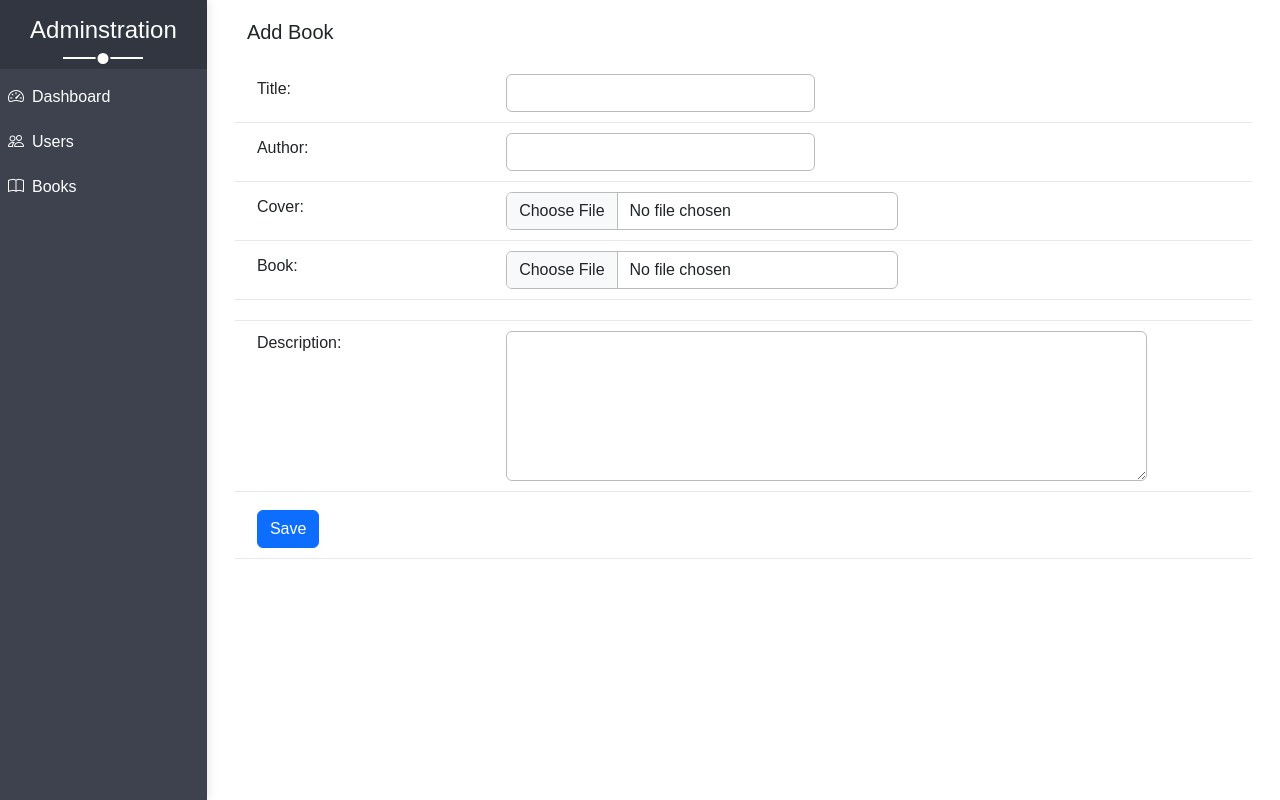
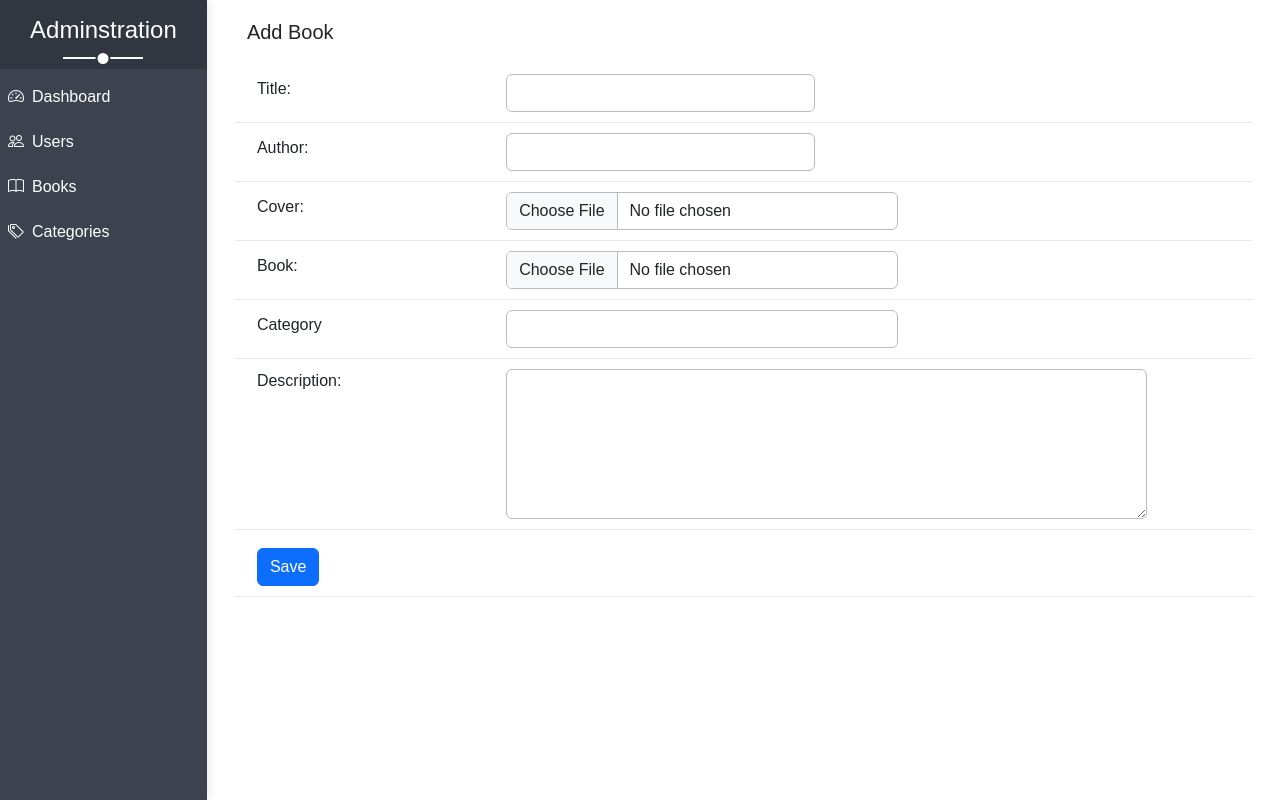
Before and after one commit to MahmoudZaytoni/free-library-project, a Flask app: page /admin/book/add in a window 1280 px wide. Run offline with Flask 2, Linux system fonts and the light colour scheme; data that the repository does not hold is empty; some libraries are stand-ins or nearby versions.

Commit message:
Create Category table and Perform all CRUD operations on it

```diff
--- a/website/admin.py
+++ b/website/admin.py
@@ -2,9 +2,9 @@ import os
 from flask import Blueprint, render_template, redirect, url_for, request, flash
 from flask_login import login_required, current_user
 from werkzeug.utils import secure_filename
-from .forms import BookForm, BookFormUpdate
+from .forms import BookForm, BookFormUpdate, CategoryForm
 from . import db, UPLOAD_FOLDER
-from .models import Book, User
+from .models import Book, User, Category
 
 admin = Blueprint('admin', __name__)
 
@@ -12,6 +12,7 @@ admin = Blueprint('admin', __name__)
 def dash():
   return render_template('admin.html', current_user=current_user)
 
+#################################### BOOKS ###########################################
 @admin.route('/book')
 def readbooks():
   books = Book.query.order_by(Book.id).all()
@@ -26,9 +27,10 @@ def addbook():
     cover = form.cover.data
     book = form.book.data
     desc = form.desc.data
+    category = form.category.data
     cover_filename = secure_filename(cover.filename)
     book_filename = secure_filename(book.filename)
-    new_book = Book(title=title, author=author, cover=cover_filename, file_name=book_filename, desc=desc)
+    new_book = Book(title=title, author=author,cover=cover_filename, file_name=book_filename, desc=desc, category=category)
     db.session.add(new_book)
     db.session.commit()
     cover.save(os.path.join(UPLOAD_FOLDER + '/covers', cover_filename))
@@ -74,8 +76,6 @@ def changebook(id):
     return render_template("book-form.html", current_user=current_user, form=form, operation="Change Book")
   return redirect(url_for('admin.readbooks'))
 
-
-
 @admin.route('/book/<int:id>/delete')
 def deletebook(id):
   book_to_delete = Book.query.get_or_404(id)
@@ -88,6 +88,7 @@ def deletebook(id):
     flash("Error", message='error')
   return redirect(url_for('admin.readbooks'))
 
+#################################### Users ###########################################
 @admin.route('/users')
 def readusers():
   users = User.query.order_by(User.id).all()
@@ -106,3 +107,50 @@ def delete_user(id):
   except:
     flash("Error", message='error')
   return redirect(url_for('admin.readusers'))
+
+#################################### Categories ###########################################
+@admin.route('/categories')
+def read_categories():
+  categories = Category.query.order_by(Category.id).all()
+  return render_template('categories.html', current_user=current_user, categories=categories)
+
+@admin.route('/category/add', methods= ["GET", "POST"])
+def add_category():
+  form = CategoryForm()
+  if form.validate_on_submit():
+    category_name = form.category.data
+    new_category = Category(category_name=category_name)
+    db.session.add(new_category)
+    db.session.commit()
+    return redirect(url_for('admin.read_categories'))
+  return render_template('category-form.html', current_user=current_user, form=form, operation="Add Category")
+
+@admin.route('/category/<int:id>/change', methods=["GET", "POST"])
+def change_category(id):
+  form = CategoryForm()
+  category = Category.query.get_or_404(id)
+  if request.method == "GET":
+    form.category.data = category.category_name
+    return render_template("category-form.html", current_user=current_user, form=form, operation="Change Category")
+  elif form.validate_on_submit():
+    category.category_name = form.category.data
+    try:
+      db.session.commit()
+      flash('Category Changed Successfuly')
+    except:
+      flash('Error',category='error')
+  else:
+    return render_template("category-form.html", current_user=current_user, form=form, operation="Change Category")
+  return redirect(url_for('admin.read_categories'))
+
+@admin.route('/category/<int:id>/delete')
+def delete_category(id):
+  category_to_delete = Category.query.get_or_404(id)
+
+  try:
+    db.session.delete(category_to_delete)
+    db.session.commit()
+    flash("Category Deleted Successfuly")
+  except:
+    flash("Error", message='error')
+  return redirect(url_for('admin.read_categories'))
--- a/website/forms.py
+++ b/website/forms.py
@@ -2,7 +2,11 @@ from flask_wtf import FlaskForm
 from wtforms import EmailField, StringField, TextAreaField, PasswordField, SubmitField, FileField, SelectField
 from wtforms.validators import DataRequired, Length
 from flask_wtf.file import FileRequired, FileAllowed
-# from wtforms.ext.sqlalchemy.fields import QuerySelectField
+from wtforms_sqlalchemy.fields import QuerySelectField
+from .models import Category
+
+def category_query():
+  return Category.query
 
 class LoginForm(FlaskForm):
   email = EmailField("Email", validators=[DataRequired(), Length(min=4)])
@@ -19,7 +23,7 @@ class SignUpForm(FlaskForm):
 class BookForm(FlaskForm):
   title = StringField("Title:", validators=[DataRequired()])
   author = StringField("Author:", validators=[DataRequired()])
-  # author_ = SelectField("Choose an option", validate_choice=False)
+  category = QuerySelectField(query_factory=category_query, allow_blank=True, get_label='category_name')
   cover = FileField("Cover:", validators=[FileRequired(), FileAllowed(['jpg', 'png'], message="File must be jpg or png")])
   book = FileField("Book:", validators=[FileRequired(), FileAllowed(['pdf', 'txt'], message="File must be pdf")])
   desc = TextAreaField("Description:")
@@ -28,3 +32,7 @@ class BookForm(FlaskForm):
 class BookFormUpdate(BookForm):
   cover = FileField("Cover:", validators=[FileAllowed(['jpg', 'png'], message="File must be jpg or png")])
   book = FileField("Book:", validators=[FileAllowed(['pdf', 'txt'], message="File must be pdf")])
+
+class CategoryForm(FlaskForm):
+  category = StringField("Category Name:", validators=[DataRequired()])
+  submit = SubmitField("Save")
--- a/website/home.py
+++ b/website/home.py
@@ -2,6 +2,7 @@ from flask import Blueprint, render_template, redirect, flash, url_for, send_fil
 from flask_login import current_user, login_required
 from .models import Book
 from . import db
+
 home = Blueprint('home', __name__)
 
 @home.route("/", methods=["GET", "POST"])
@@ -19,7 +20,6 @@ def index():
 def book(id):
   book = Book.query.get_or_404(id)
   return render_template("book.html", current_user=current_user, book=book)
-
 
 @home.route('/book/<int:id>/like')
 def likebook(id):
--- a/website/templates/admin.html
+++ b/website/templates/admin.html
@@ -25,12 +25,17 @@
           <span class="ms-2">Books</span>
         </a>
       </li>
+      <li>
+        <a class="d-flex align-items-center fs-6 p-2 sidebar-link" href="{{url_for('admin.read_categories')}}">
+          <i class="bi bi-tags"></i>
+          <span class="ms-2">Categories</span>
+        </a>
+      </li>
     </ul>
   </div>
 
   <div class="content w-100">
   {% block data %}
-
   {% endblock data %}
   </div>
 </div>
--- a/website/templates/book-form.html
+++ b/website/templates/book-form.html
@@ -53,10 +53,10 @@
       </div>
       <div class="row align-items-center">
         <div class="col-3">
-          <!-- {{ render_label(form.author)}} -->
+          {{ render_label(form.category)}}
         </div>
         <div class="col-5">
-          <!-- {{ render_field(form.author) }} -->
+          {{ render_field(form.category) }}
         </div>
       </div>
       <div class="row">
```
Also changed, not shown: website/models.py (+5 -7 lines), website/templates/categories.html (added, +45 -0 lines), website/templates/category-form.html (added, +26 -0 lines).
